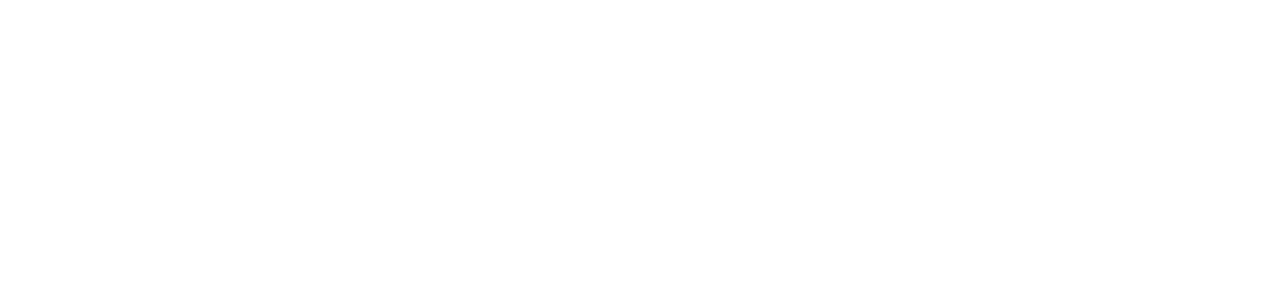
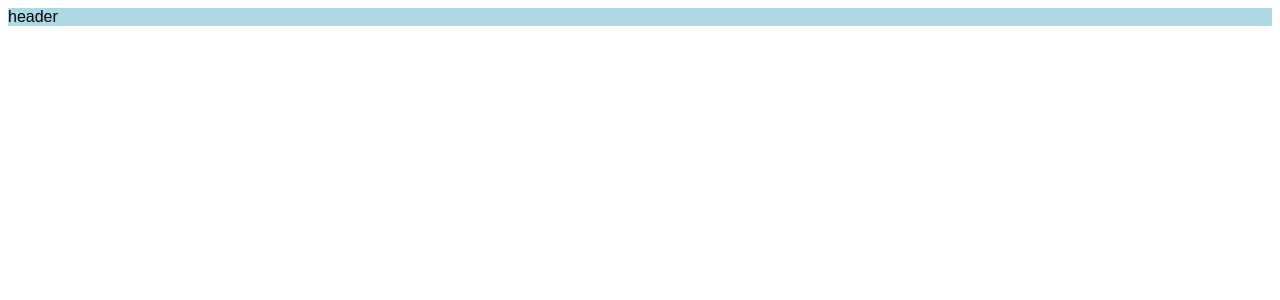
Before and after one commit to BGMarinho/gasmetter, a Next.js app: page / in a window 1280 px wide. Shown: the top 300 px of the page. Built offline with nearby package versions, Linux system fonts and the light colour scheme.

Commit message:
Finally finishing the aditor configuration.

```diff
--- a/app/components/Header/Header.tsx
+++ b/app/components/Header/Header.tsx
@@ -0,0 +1,5 @@
+import styles from "./header.module.scss";
+
+export default function Header() {
+  return <div className={styles.header}>header</div>;
+}
--- /dev/null
+++ b/app/components/Header/header.module.scss
@@ -0,0 +1,3 @@
+.header {
+    background-color: lightblue;
+}
--- a/app/components/Header/index.ts
+++ b/app/components/Header/index.ts
@@ -0,0 +1 @@
+export { default } from "./Header";
--- /dev/null
+++ b/app/layout.module.scss
@@ -0,0 +1,12 @@
+// colors
+// $ferrari-red: #cf0e0e;
+// $ferrari-yellow: #fce903;
+
+@font-face {
+    src: url('https://fonts.googleapis.com/css2?family=Raleway:ital,wght@0,100;0,200;0,300;0,400;0,500;0,600;0,700;1,100;1,200;1,300;1,400;1,500;1,600;1,700&display=swap');
+    font-family: 'Raleway', sans-serif;
+}
+
+.body {
+    font-family: 'Raleway', sans-serif;
+}
--- a/app/layout.tsx
+++ b/app/layout.tsx
@@ -1,18 +1,19 @@
-import type { Metadata } from 'next'
+import type { Metadata } from 'next';
+import styles from './layout.module.scss';
 
 export const metadata: Metadata = {
   title: 'Gasmetter | Because gas metters!',
   description: 'Manage costs and consume of gas.'
-}
+};
 
 export default function RootLayout({
-  children,
+  children
 }: {
-  children: React.ReactNode
+  children: React.ReactNode;
 }) {
   return (
     <html lang="en">
-      <body>{children}</body>
+      <body className={styles.body}>{children}</body>
     </html>
-  )
+  );
 }
--- a/app/page.tsx
+++ b/app/page.tsx
@@ -1,5 +1,11 @@
 // NextImage ==> para imagens
+import RootLayout from './layout';
+import Header from './components/Header';
 
 export default function Page() {
-
+  return (
+    <RootLayout>
+      <Header />
+    </RootLayout>
+  );
 }
--- a/tsconfig.json
+++ b/tsconfig.json
@@ -22,6 +22,6 @@
       "@/*": ["./*"]
     }
   },
-  "include": ["next-env.d.ts", "**/*.ts", "**/*.tsx", ".next/types/**/*.ts", ".jest/config.ts", ".jest.config.mjs"],
+  "include": ["next-env.d.ts", "**/*.ts", "**/*.tsx", ".next/types/**/*.ts"],
   "exclude": ["node_modules"]
 }
```
Also changed, not shown: app/components/Header/styles.module.scss (deleted), 1 other file (tests, documents, lock files or other folders).
